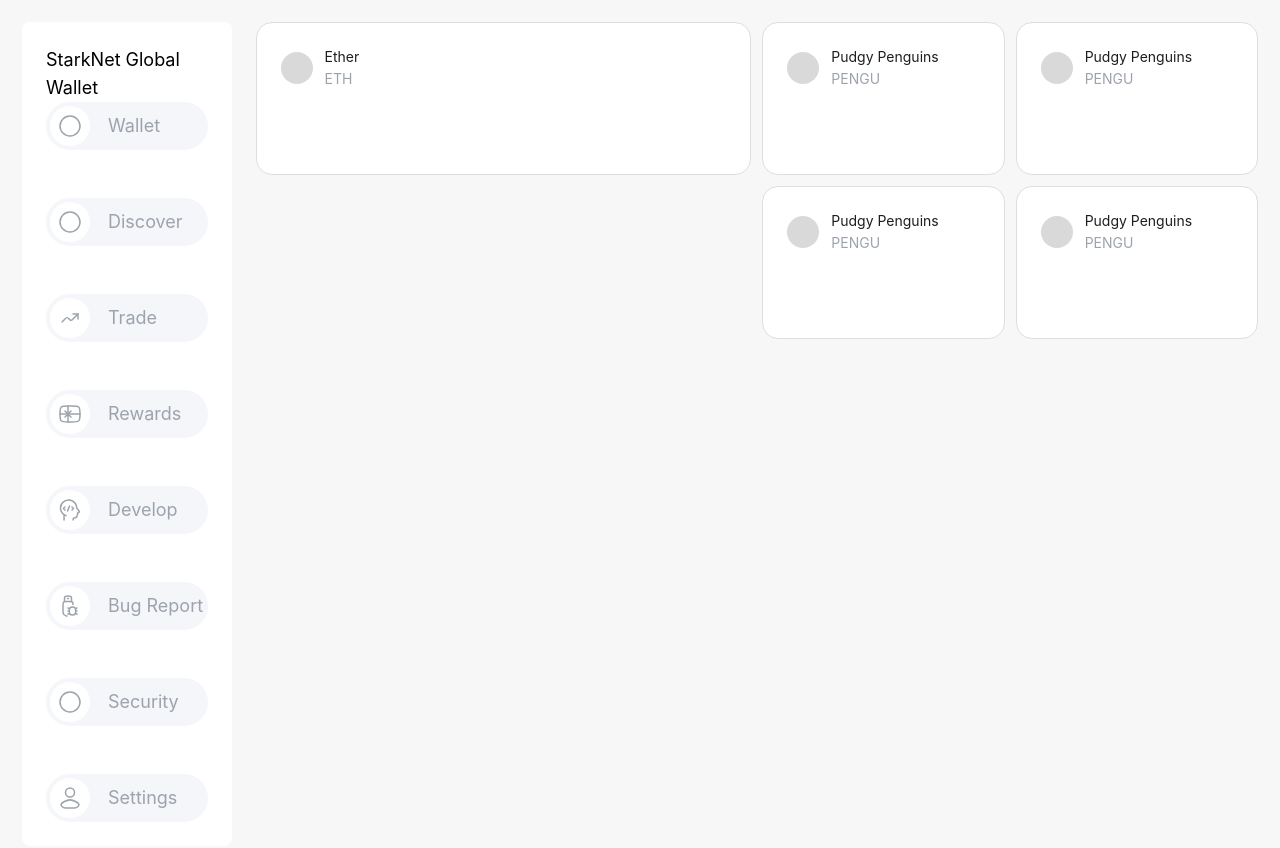
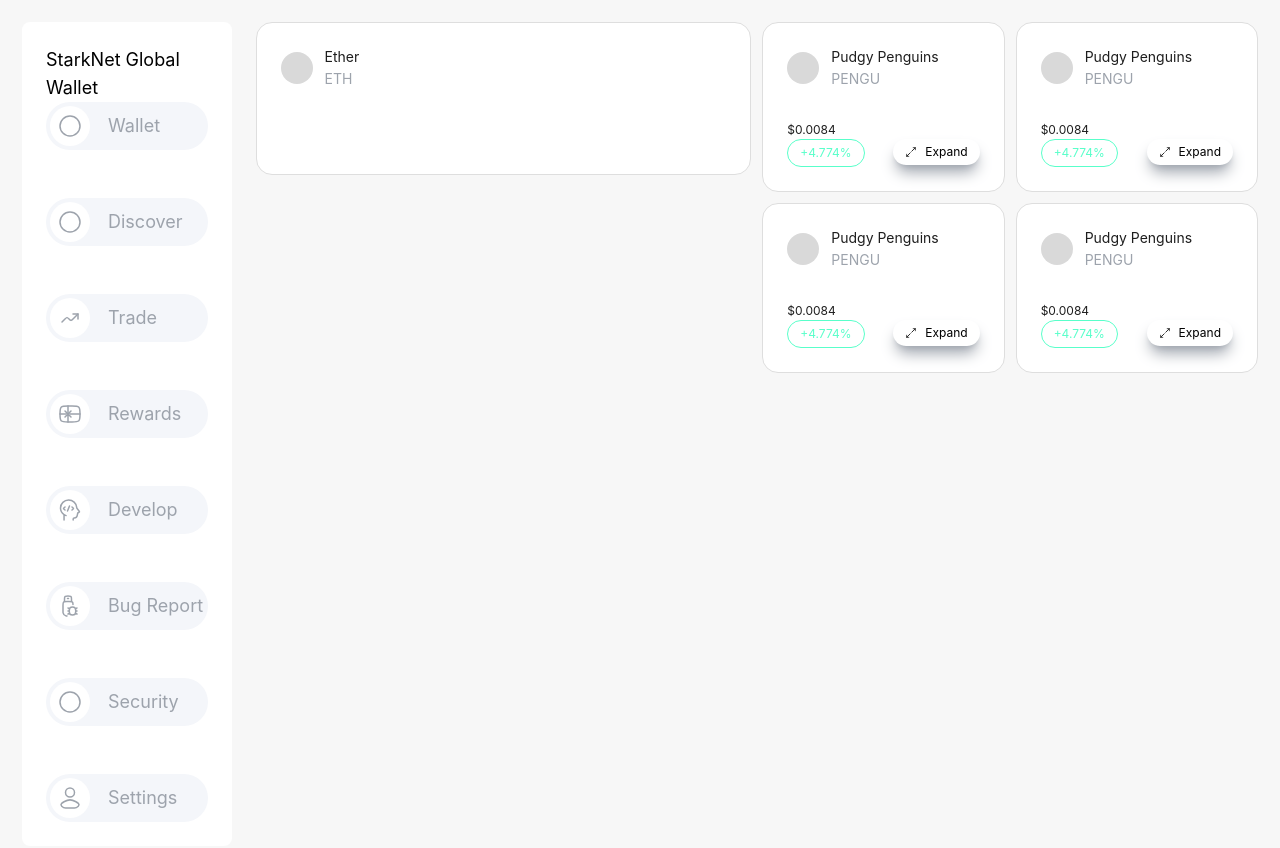
Before and after one commit to melissacinta/Starknet-GW, a React (Vite) app in the folder packages/web/: page / in a window 1280 px wide. Shown: the top 848 px of the page. Built offline with nearby package versions, Linux system fonts and the light colour scheme.

Commit message:
faet/trade_dashboard  cards

```diff
--- a/packages/web/src/components/TradeCards.tsx
+++ b/packages/web/src/components/TradeCards.tsx
@@ -2,7 +2,7 @@
 
 export const TradeCard = () => {
   return (
-    <div className="w-full h-[153px] bg-white rounded-[16px] border-[1px] border-[#DEDEDE] p-[24px]">
+    <div className="w-full h-auto bg-white rounded-[16px] border-[1px] justify-between space-y-[32px] border-[#DEDEDE] p-[24px]">
       <div className="flex flex-row items-center gap-[12px] w-auto">
         <img src="/dashboardIcons/Profile.svg" className="h-auto w-auto" />
         <div className="flex-col flex gap-[2px] w-auto">
@@ -10,6 +10,19 @@
             Pudgy penguins
           </p>
           <p className="font-normal text-sm text-[#9DA3AC] uppercase">PENGU</p>
+        </div>
+      </div>
+
+      <div>
+        <p className="text-[12px] text-[#1E1E1E]">$0.0084</p>
+        <div className="w-full items-start flex flex-row justify-between">
+          <div className="px-[12px] py-[4px] border-[#59FFCA] border-[1px] text-[#59FFCA] text-[12px] rounded-[48px]">
+            +4.774%
+          </div>
+          <div className="px-[12px] py-[4px] flex items-center gap-2 shadow-lg shadow-[#9DA3AC] text-[12px] rounded-[48px]">
+            <img src="/dashboardIcons/expand.svg" className="w-auto h-auto" />
+            Expand
+          </div>
         </div>
       </div>
     </div>
```
Also changed, not shown: packages/web/public/dashboardIcons/expand.svg (added).
